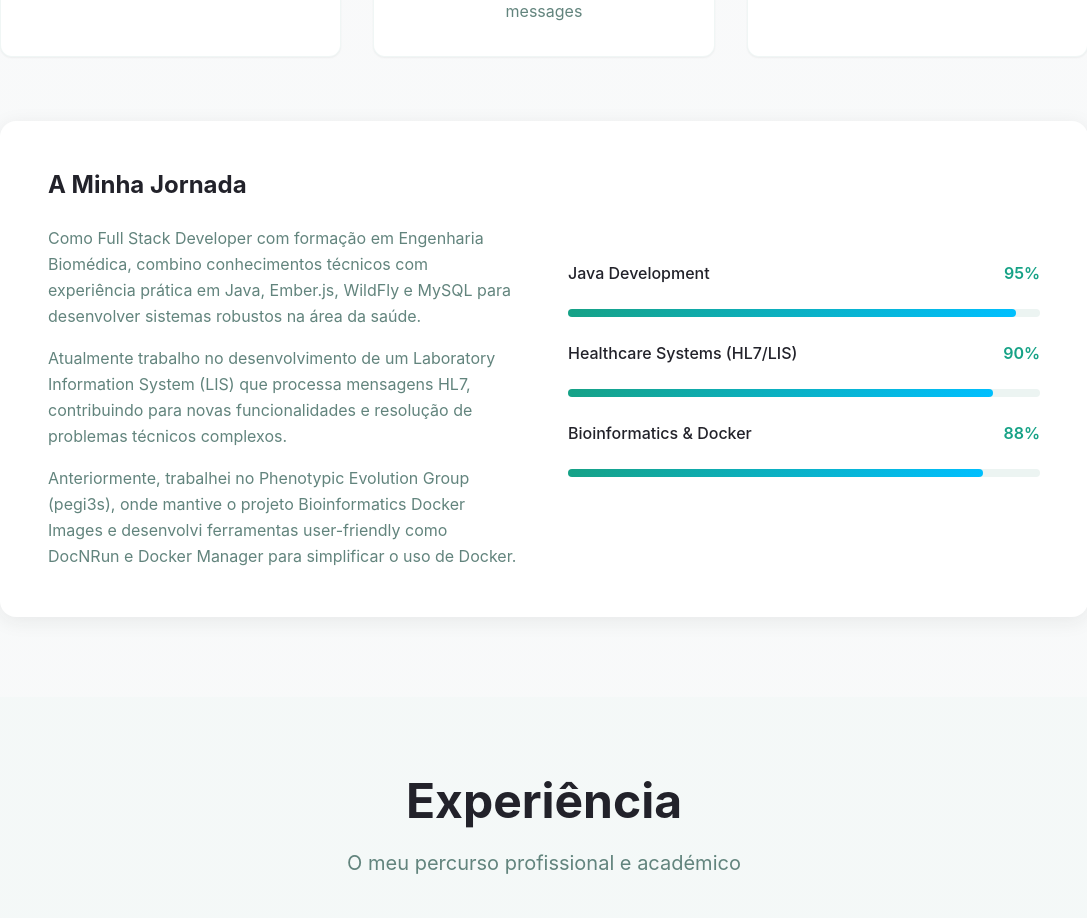
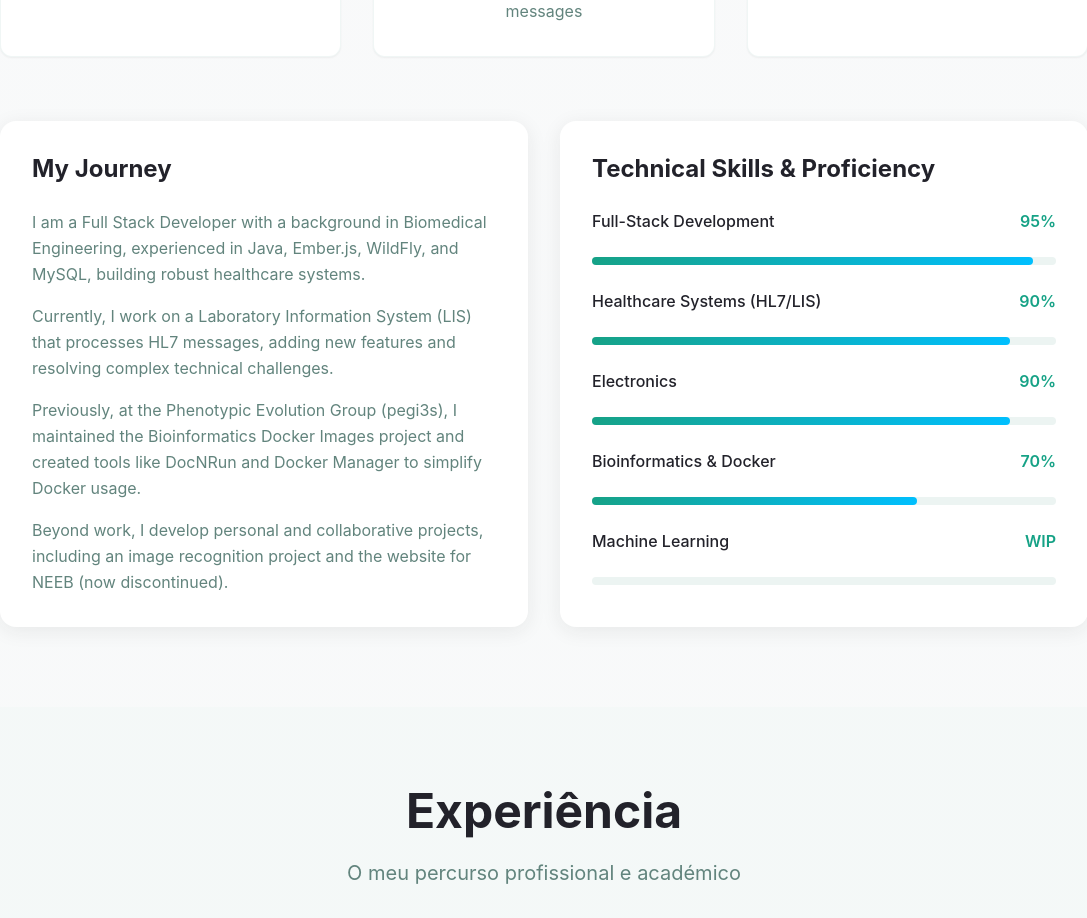
Before and after one commit to DiogoAd/MyWebsite, a React (Vite) app: page / in a window 1280 px wide. Shown: the part 1300-2218 px from the top of the page, without its empty margins (96-1183 px from the left). Built offline with nearby package versions, Linux system fonts and the light colour scheme.

Commit message:
About me completada

```diff
--- a/src/components/AboutSection.tsx
+++ b/src/components/AboutSection.tsx
@@ -42,32 +42,23 @@ const AboutSection = () => {
           ))}
         </div>
 
-        <div className="bg-card rounded-2xl p-8 lg:p-12 shadow-soft">
-          <div className="grid lg:grid-cols-2 gap-12 items-center">
-            <div>
-              <h3 className="text-2xl font-bold mb-6">A Minha Jornada</h3>
+<div className="grid lg:grid-cols-2 gap-8">
+  {/* Caixa 1: My Journey */}
+  <div className="bg-card rounded-2xl p-8 shadow-soft">
+    <h3 className="text-2xl font-bold mb-6">My Journey</h3>
     <div className="space-y-4 text-muted-foreground leading-relaxed">
-                <p>
-                  Como Full Stack Developer com formação em Engenharia Biomédica, combino
-                  conhecimentos técnicos com experiência prática em Java, Ember.js, WildFly
-                  e MySQL para desenvolver sistemas robustos na área da saúde.
-                </p>
-                <p>
-                  Atualmente trabalho no desenvolvimento de um Laboratory Information System (LIS)
-                  que processa mensagens HL7, contribuindo para novas funcionalidades e resolução
-                  de problemas técnicos complexos.
-                </p>
-                <p>
-                  Anteriormente, trabalhei no Phenotypic Evolution Group (pegi3s), onde mantive
-                  o projeto Bioinformatics Docker Images e desenvolvi ferramentas user-friendly
-                  como DocNRun e Docker Manager para simplificar o uso de Docker.
-                </p>
+      <p>I am a Full Stack Developer with a background in Biomedical Engineering, experienced in Java, Ember.js, WildFly, and MySQL, building robust healthcare systems.</p>
+      <p>Currently, I work on a Laboratory Information System (LIS) that processes HL7 messages, adding new features and resolving complex technical challenges.</p>
+      <p>Previously, at the Phenotypic Evolution Group (pegi3s), I maintained the Bioinformatics Docker Images project and created tools like DocNRun and Docker Manager to simplify Docker usage.</p>
+      <p>Beyond work, I develop personal and collaborative projects, including an image recognition project and the website for NEEB (now discontinued).</p>
     </div>
   </div>
 
+  <div className="bg-card rounded-2xl p-8 shadow-soft">
+    <h3 className="text-2xl font-bold mb-6">Technical Skills & Proficiency</h3>
     <div className="space-y-6">
       <div className="flex items-center justify-between">
-                <span className="font-medium">Java Development</span>
+        <span className="font-medium">Full-Stack Development</span>
         <span className="text-primary font-semibold">95%</span>
       </div>
       <div className="w-full bg-muted rounded-full h-2">
@@ -83,15 +74,32 @@ const AboutSection = () => {
       </div>
 
       <div className="flex items-center justify-between">
-                <span className="font-medium">Bioinformatics & Docker</span>
-                <span className="text-primary font-semibold">88%</span>
+        <span className="font-medium">Electronics</span>
+        <span className="text-primary font-semibold">90%</span>
       </div>
       <div className="w-full bg-muted rounded-full h-2">
-                <div className="bg-hero-gradient h-2 rounded-full w-[88%]"></div>
+        <div className="bg-hero-gradient h-2 rounded-full w-[90%]"></div>
+      </div>
+
+      <div className="flex items-center justify-between">
+        <span className="font-medium">Bioinformatics & Docker</span>
+        <span className="text-primary font-semibold">70%</span>
+      </div>
+      <div className="w-full bg-muted rounded-full h-2">
+        <div className="bg-hero-gradient h-2 rounded-full w-[70%]"></div>
+      </div>
+
+      <div className="flex items-center justify-between">
+        <span className="font-medium">Machine Learning</span>
+        <span className="text-primary font-semibold">WIP</span>
+      </div>
+      <div className="w-full bg-muted rounded-full h-2">
+        <div className="bg-hero-gradient h-2 rounded-full w-[0%] animate-pulse"></div>
       </div>
     </div>
   </div>
 </div>
+
       </div>
     </section>
   );
```
Lines whose indentation alone changed are shown as unchanged.
